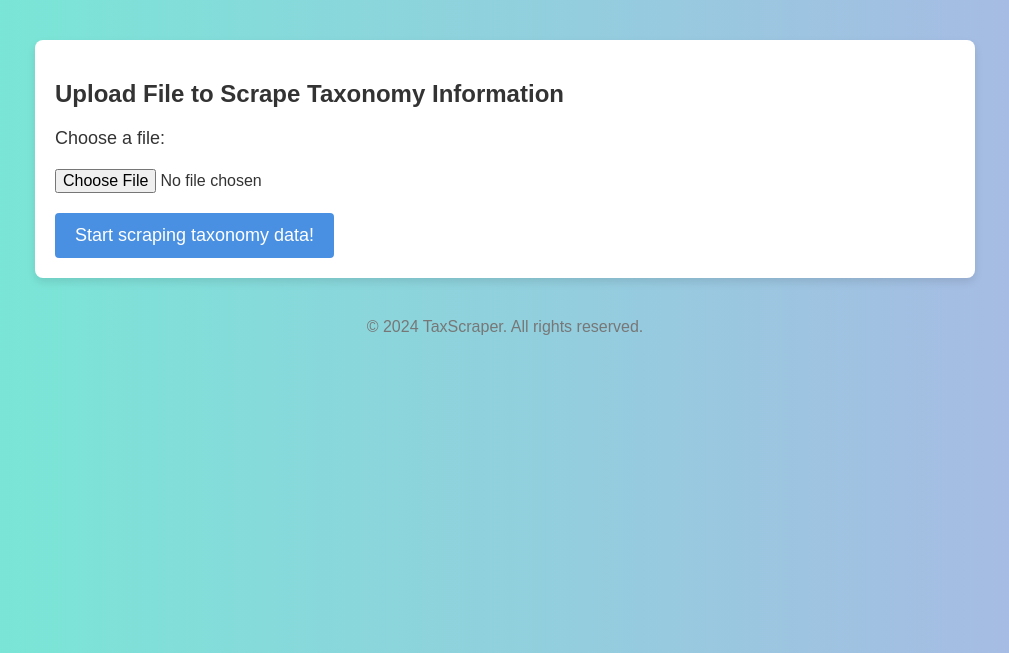
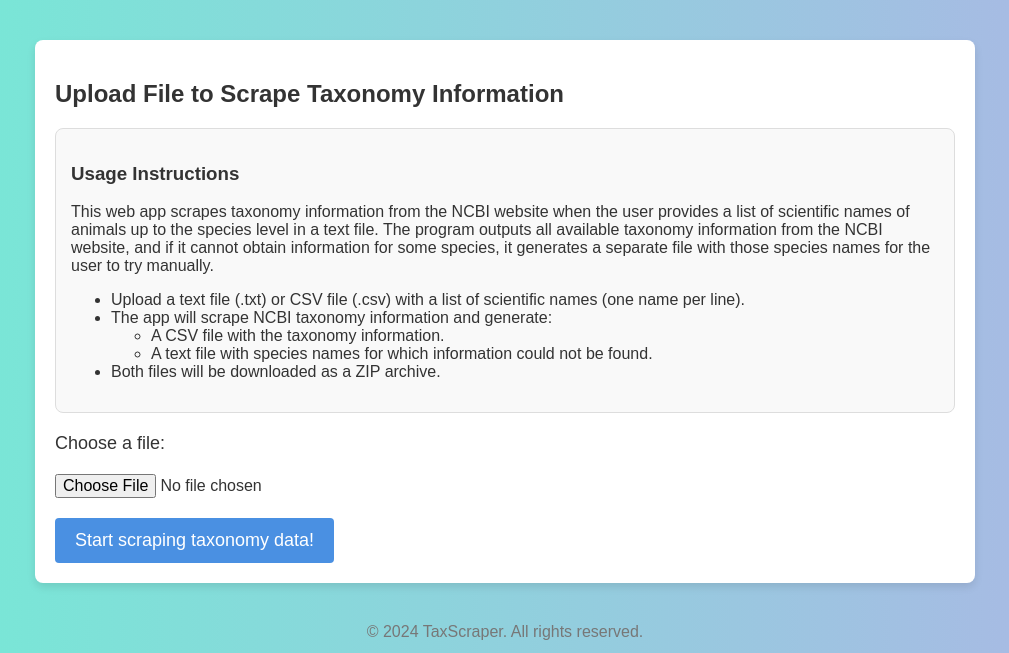
Before and after one commit to dreamboat851/taxScraper, a Flask app: page / in a window 1280 px wide. Shown: the part 82-735 px from the top of the page, without its empty margins (135-1144 px from the left). Run offline with Flask 3, Linux system fonts and the light colour scheme.

Commit message:
Update index.html
Added instructions for the user

```diff
--- a/templates/index.html
+++ b/templates/index.html
@@ -69,6 +69,15 @@
             margin-top: 40px;
             color: #777;
         }
+
+        /* Usage instructions styling */
+        .usage-instructions {
+            background-color: #f9f9f9;
+            border: 1px solid #ddd;
+            padding: 15px;
+            border-radius: 8px;
+            margin: 20px 0;
+        }
     </style>
 </head>
 <body>
@@ -81,6 +90,21 @@
     <!-- Content container -->
     <div class="container">
         <h2>Upload File to Scrape Taxonomy Information</h2>
+
+        <!-- Usage Instructions -->
+        <div class="usage-instructions">
+            <h3>Usage Instructions</h3>
+            <p>This web app scrapes taxonomy information from the NCBI website when the user provides a list of scientific names of animals up to the species level in a text file. The program outputs all available taxonomy information from the NCBI website, and if it cannot obtain information for some species, it generates a separate file with those species names for the user to try manually.</p>
+            <ul>
+                <li>Upload a text file (.txt) or CSV file (.csv) with a list of scientific names (one name per line).</li>
+                <li>The app will scrape NCBI taxonomy information and generate:</li>
+                <ul>
+                    <li>A CSV file with the taxonomy information.</li>
+                    <li>A text file with species names for which information could not be found.</li>
+                </ul>
+                <li>Both files will be downloaded as a ZIP archive.</li>
+            </ul>
+        </div>
 
         <!-- Form for file upload -->
         <form action="/uploader" method="POST" enctype="multipart/form-data">
```
